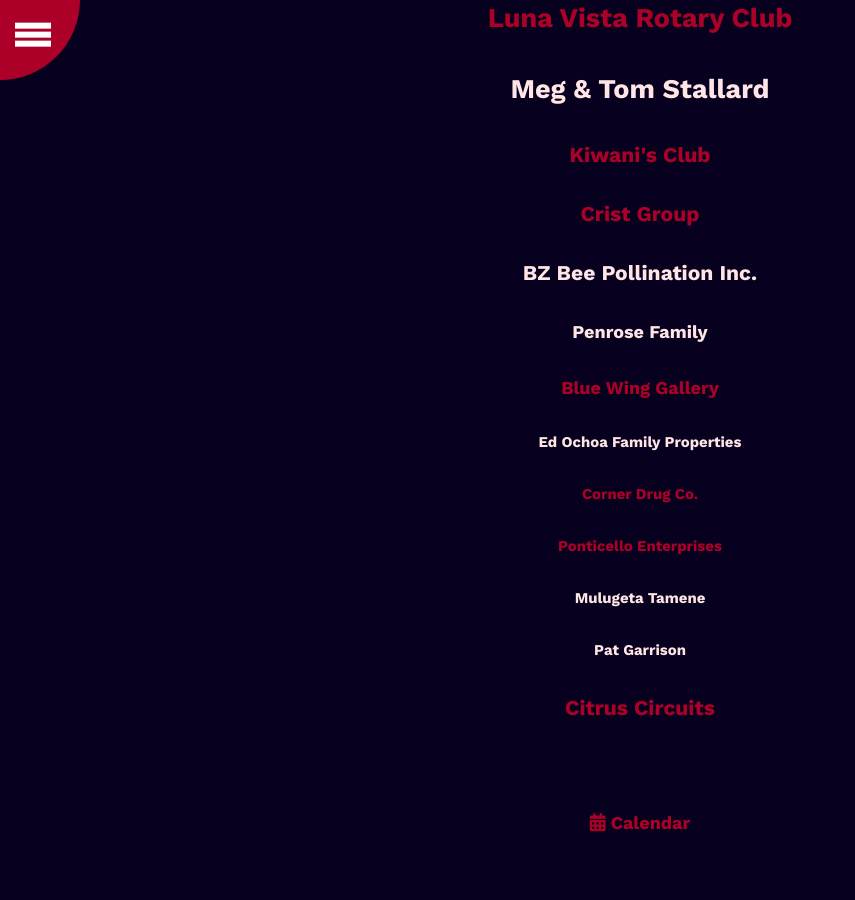
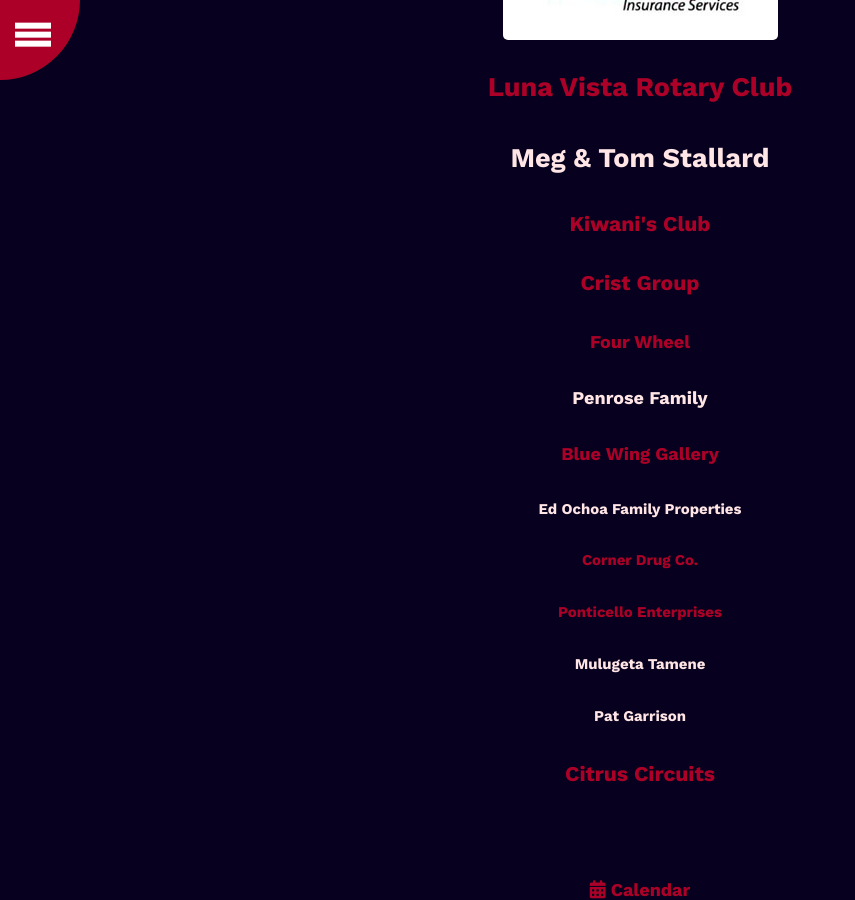
Before and after one commit to FRCTeam5458DigitalMinds/team5458.com, a Jekyll site: the page built from _pages/sponsors.html, in a window 1280 px wide and 900 px high, scrolled down 1259 px. Shown: the whole window, without its empty margins (0-855 px from the left). Built offline with Jekyll 4.4.1, drawn with Linux system fonts in a browser that asks for light colours; nearby versions of some CDN libraries; some of the changed lines change nothing that is shown.

Commit message:
Updated four wheel sponsorship status
Changed importance to 3 instead of 0

```diff
--- a/_data/sponsors.yml
+++ b/_data/sponsors.yml
@@ -28,11 +28,6 @@
   link: https://www.armstrongprofessional.com/
   importance: 0
 
-  name: Four Wheel
-  link: https://fourwheelcampers.com/
-  image: four-wheel.jpg
-  importance: 0
-
 - name: Luna Vista Rotary Club
   link: https://portal.clubrunner.ca/4973/
   importance: 1
@@ -50,6 +45,10 @@
 
 - name: BZ Bee Pollination Inc.
   importance: 2
+
+  name: Four Wheel
+  link: https://fourwheelcampers.com/
+  importance: 3
 
 - name: Penrose Family
   importance: 3
```
